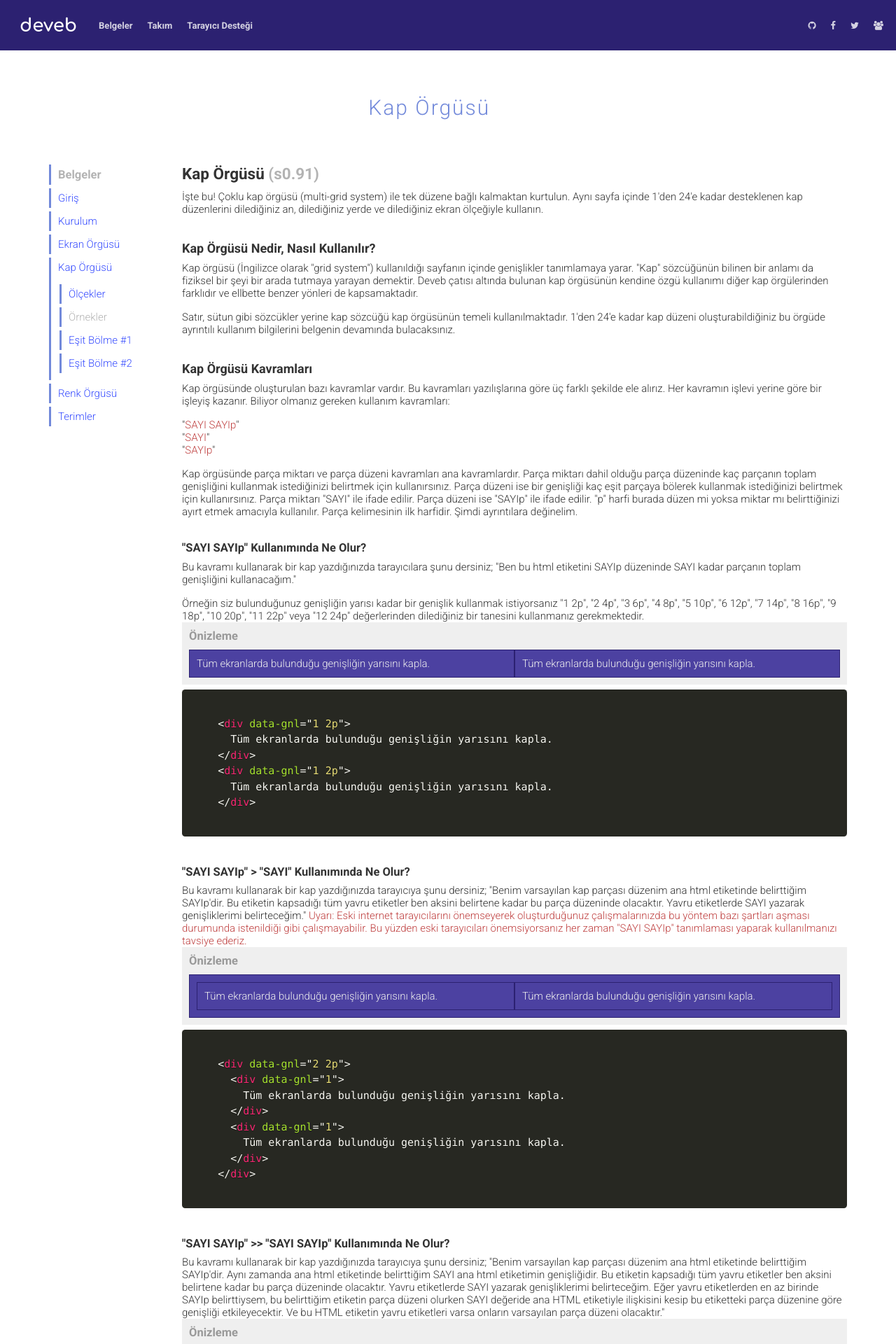
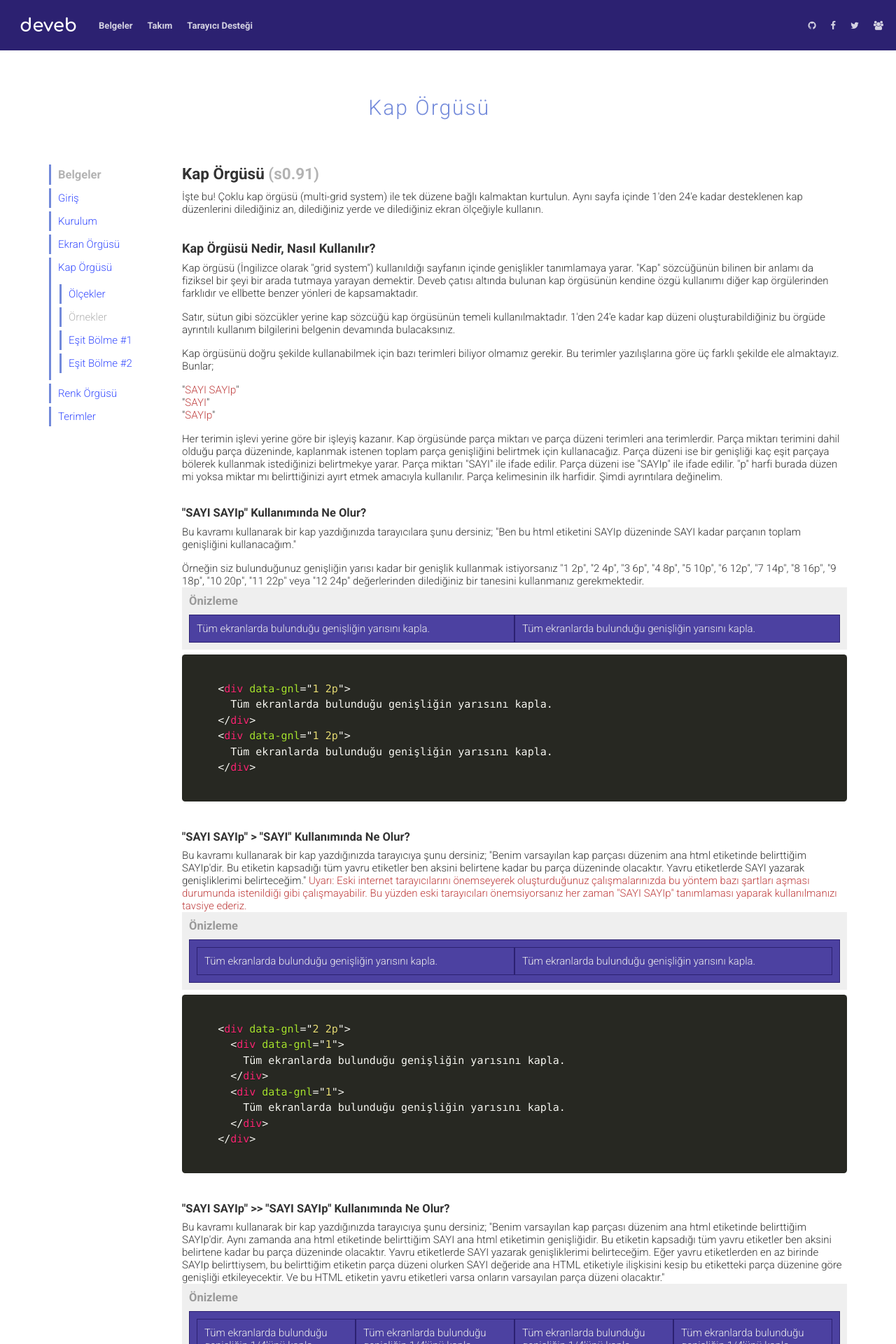
Before and after one commit to data-deveb/data-deveb.github.io, a Jekyll site: the page built from belgeler/kap-orgusu.html, in a window 1280 px wide. Shown: the top 1920 px of the page at 70% size. Built offline with Jekyll 4.4.1, drawn with Linux system fonts in a browser that asks for light colours.

Commit message:
Güncelleme

```diff
--- a/belgeler/kap-orgusu.html
+++ b/belgeler/kap-orgusu.html
@@ -14,9 +14,7 @@ title: Kap Örgüsü
 
     <p>Satır, sütun gibi sözcükler yerine kap sözcüğü kap örgüsünün temeli kullanılmaktadır. 1'den 24'e kadar kap düzeni oluşturabildiğiniz bu örgüde ayrıntılı kullanım bilgilerini belgenin devamında bulacaksınız.</p>
 
-    <h2>Kap Örgüsü Kavramları</h2>
-
-    <p>Kap örgüsünde oluşturulan bazı kavramlar vardır. Bu kavramları yazılışlarına göre üç farklı şekilde ele alırız. Her kavramın işlevi yerine göre bir işleyiş kazanır. Biliyor olmanız gereken kullanım kavramları:</p>
+    <p>Kap örgüsünü doğru şekilde kullanabilmek için bazı terimleri biliyor olmamız gerekir. Bu terimler yazılışlarına göre üç farklı şekilde ele almaktayız. Bunlar;</p>
     <p></p>
     <ul data-deveb>
       <li>"<span data-metin="dikkat">SAYI SAYIp</span>"</li>
@@ -24,7 +22,7 @@ title: Kap Örgüsü
       <li>"<span data-metin="dikkat">SAYIp</span>"</li>
     </ul>
     <p></p>
-    <p>Kap örgüsünde parça miktarı ve parça düzeni kavramları ana kavramlardır. Parça miktarı dahil olduğu parça düzeninde kaç parçanın toplam genişliğini kullanmak istediğinizi belirtmek için kullanırsınız. Parça düzeni ise bir genişliği kaç eşit parçaya bölerek kullanmak istediğinizi belirtmek için kullanırsınız. Parça miktarı "SAYI" ile ifade edilir. Parça düzeni ise "SAYIp" ile ifade edilir. "p" harfi burada düzen mi yoksa miktar mı belirttiğinizi ayırt etmek amacıyla kullanılır. Parça kelimesinin ilk harfidir. Şimdi ayrıntılara değinelim.</p>
+    <p> Her terimin işlevi yerine göre bir işleyiş kazanır. Kap örgüsünde parça miktarı ve parça düzeni terimleri ana terimlerdir. Parça miktarı terimini dahil olduğu parça düzeninde, kaplanmak istenen toplam parça genişliğini belirtmek için kullanacağız. Parça düzeni ise bir genişliği kaç eşit parçaya bölerek kullanmak istediğinizi belirtmekye yarar. Parça miktarı "SAYI" ile ifade edilir. Parça düzeni ise "SAYIp" ile ifade edilir. "p" harfi burada düzen mi yoksa miktar mı belirttiğinizi ayırt etmek amacıyla kullanılır. Parça kelimesinin ilk harfidir. Şimdi ayrıntılara değinelim.</p>
 
     <h3>"SAYI SAYIp" Kullanımında Ne Olur?</h3>
 
```
